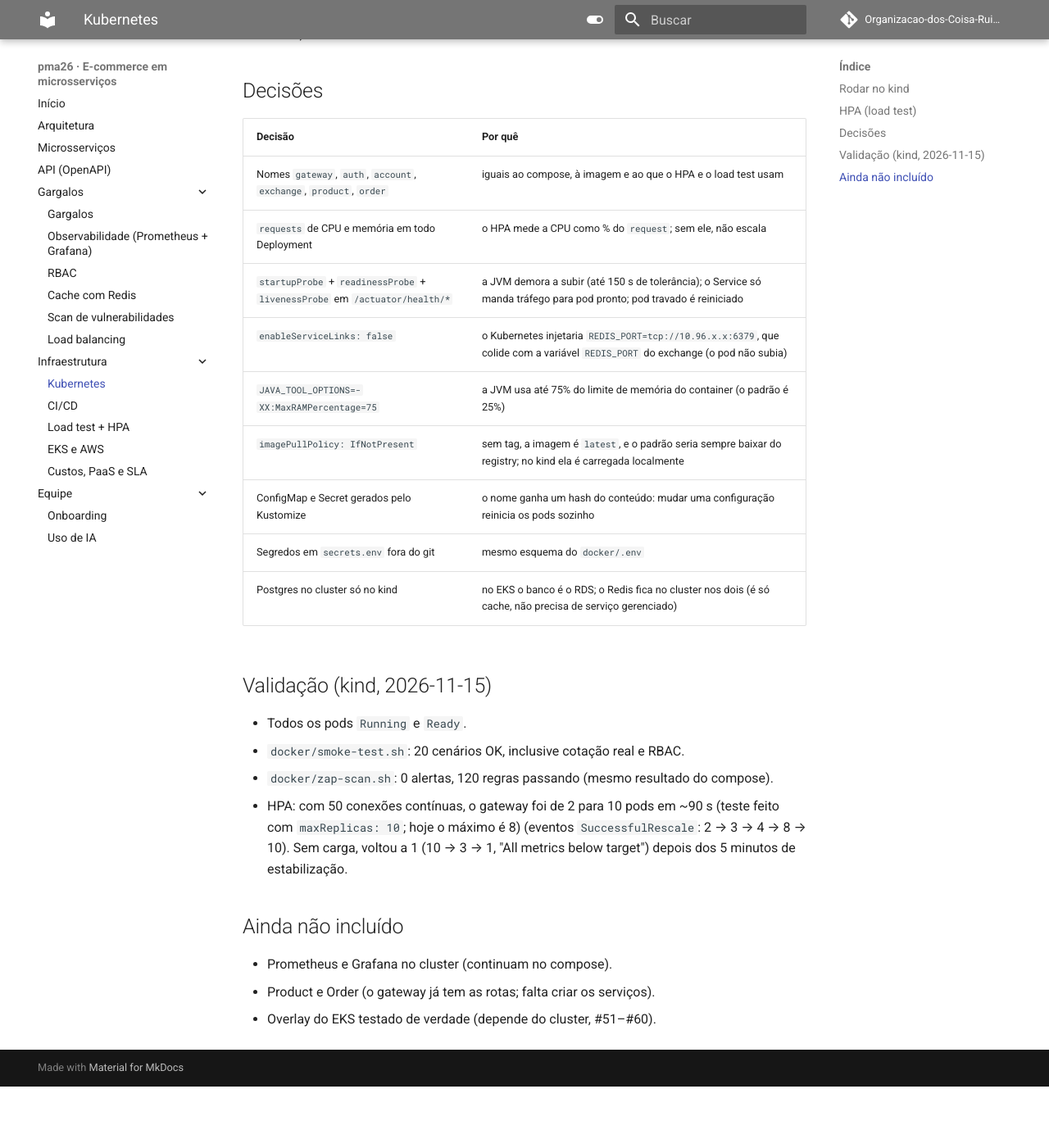
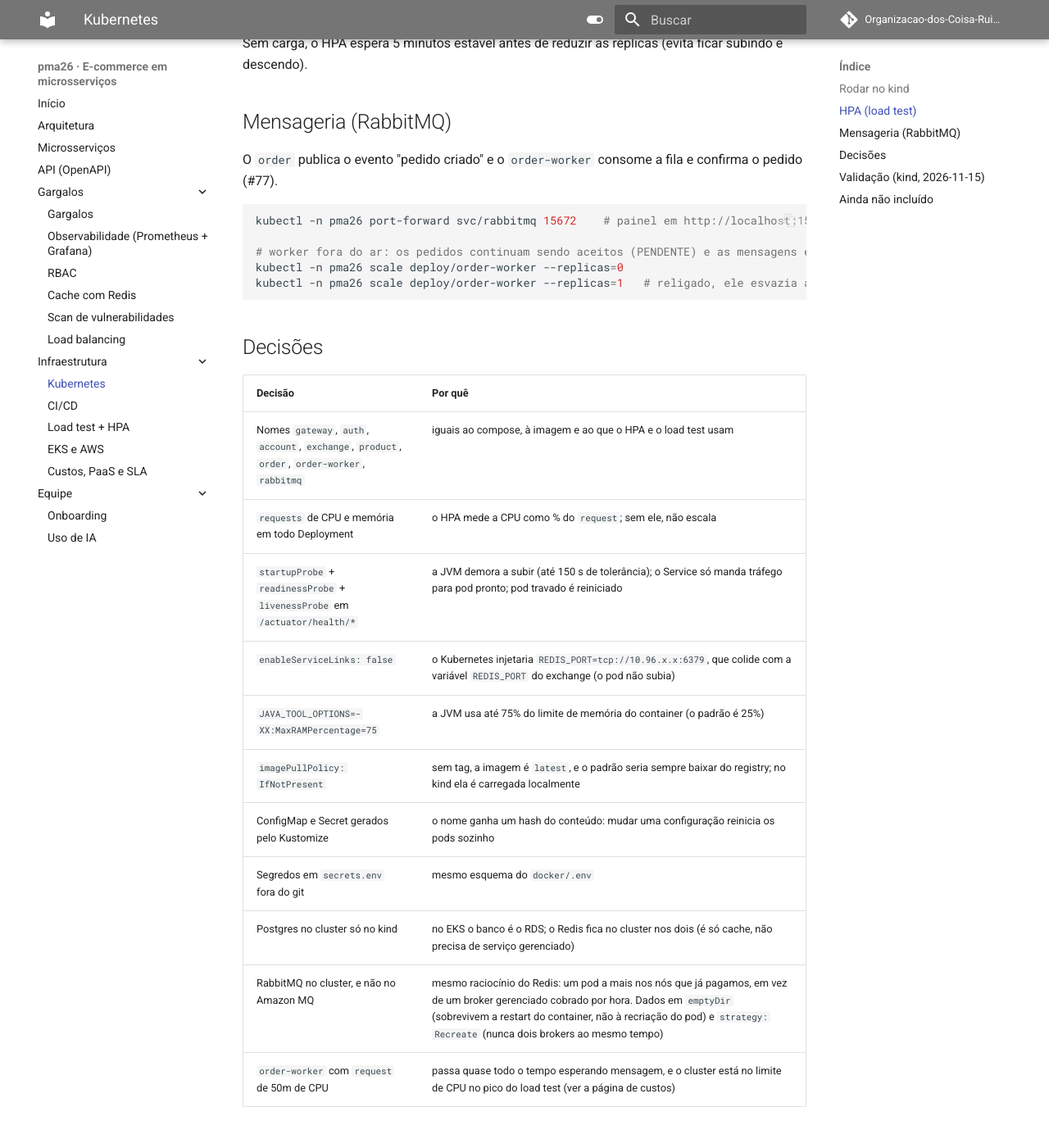
Before and after one commit to Organizacao-dos-Coisa-Ruim/pma26, an MkDocs documentation site: the page built from docs/kubernetes.md, in a window 1280 px wide and 1400 px high, scrolled down 1705 px. Shown: the top 1390 px of the window at 82% size. Built offline with MkDocs 1.6.1 and Material for MkDocs 9.7.7, drawn with Linux system fonts in a browser that asks for light colours; comment, search, counter and statistics services are not loaded; before the commit the page ends 3031 px from its top, so only the background shows below that; some of the changed text lies outside the part shown.

Commit message:
feat: implement RabbitMQ messaging with order-worker for asynchronous order processing

````diff
--- a/k8s/README.md
+++ b/k8s/README.md
@@ -10,9 +10,11 @@ k8s/
 │   ├── auth.yaml            Deployment + Service
 │   ├── exchange.yaml        Deployment + Service
 │   ├── product.yaml         Deployment + Service
-│   ├── order.yaml           Deployment + Service
+│   ├── order.yaml           Deployment + Service (API: publica o evento "pedido criado")
+│   ├── order-worker.yaml    Deployment, mesma imagem do order (consome a fila e confirma os pedidos)
 │   ├── gateway.yaml         Deployment + Service + HPA
 │   ├── redis.yaml           Deployment + Service (cache do Exchange)
+│   ├── rabbitmq.yaml        Deployment + Service (fila dos pedidos)
 │   ├── namespace.yaml       namespace pma26
 │   └── kustomization.yaml   ConfigMap (URLs, TTL...) e enableServiceLinks: false
 ├── overlays/
@@ -77,11 +79,23 @@ docker run --rm --network kind williamyeh/hey -z 120s -c 50 \
 
 Sem carga, o HPA espera 5 minutos estável antes de reduzir as réplicas (evita ficar subindo e descendo).
 
+## Mensageria (RabbitMQ)
+
+O `order` publica o evento "pedido criado" e o `order-worker` consome a fila e confirma o pedido (#77).
+
+```bash
+kubectl -n pma26 port-forward svc/rabbitmq 15672    # painel em http://localhost:15672 (usuário pma26)
+
+# worker fora do ar: os pedidos continuam sendo aceitos (PENDENTE) e as mensagens esperam na fila
+kubectl -n pma26 scale deploy/order-worker --replicas=0
+kubectl -n pma26 scale deploy/order-worker --replicas=1   # religado, ele esvazia a fila
+```
+
 ## Decisões
 
 | Decisão | Por quê |
 |---------|---------|
-| Nomes `gateway`, `auth`, `account`, `exchange`, `product`, `order` | iguais ao compose, à imagem e ao que o HPA e o load test usam |
+| Nomes `gateway`, `auth`, `account`, `exchange`, `product`, `order`, `order-worker`, `rabbitmq` | iguais ao compose, à imagem e ao que o HPA e o load test usam |
 | `requests` de CPU e memória em todo Deployment | o HPA mede a CPU como % do `request`; sem ele, não escala |
 | `startupProbe` + `readinessProbe` + `livenessProbe` em `/actuator/health/*` | a JVM demora a subir (até 150 s de tolerância); o Service só manda tráfego para pod pronto; pod travado é reiniciado |
 | `enableServiceLinks: false` | o Kubernetes injetaria `REDIS_PORT=tcp://10.96.x.x:6379`, que colide com a variável `REDIS_PORT` do exchange (o pod não subia) |
@@ -90,6 +104,8 @@ Sem carga, o HPA espera 5 minutos estável antes de reduzir as réplicas (evita
 | ConfigMap e Secret gerados pelo Kustomize | o nome ganha um hash do conteúdo: mudar uma configuração reinicia os pods sozinho |
 | Segredos em `secrets.env` fora do git | mesmo esquema do `docker/.env` |
 | Postgres no cluster só no kind | no EKS o banco é o RDS; o Redis fica no cluster nos dois (é só cache, não precisa de serviço gerenciado) |
+| RabbitMQ no cluster, e não no Amazon MQ | mesmo raciocínio do Redis: um pod a mais nos nós que já pagamos, em vez de um broker gerenciado cobrado por hora. Dados em `emptyDir` (sobrevivem a restart do container, não à recriação do pod) e `strategy: Recreate` (nunca dois brokers ao mesmo tempo) |
+| `order-worker` com `request` de 50m de CPU | passa quase todo o tempo esperando mensagem, e o cluster está no limite de CPU no pico do load test (ver a página de custos) |
 
 ## Validação (kind, 2026-11-15)
 
@@ -103,5 +119,4 @@ Sem carga, o HPA espera 5 minutos estável antes de reduzir as réplicas (evita
 ## Ainda não incluído
 
 - Prometheus e Grafana no cluster (continuam no compose).
-- Product e Order (o gateway já tem as rotas; falta criar os serviços).
 - Overlay do EKS testado de verdade (depende do cluster, #51–#60).
````
Also changed, not shown: docs/custos.md (+10 -3 lines), docs/ia.md (+1 -0 lines), 11 other files.
